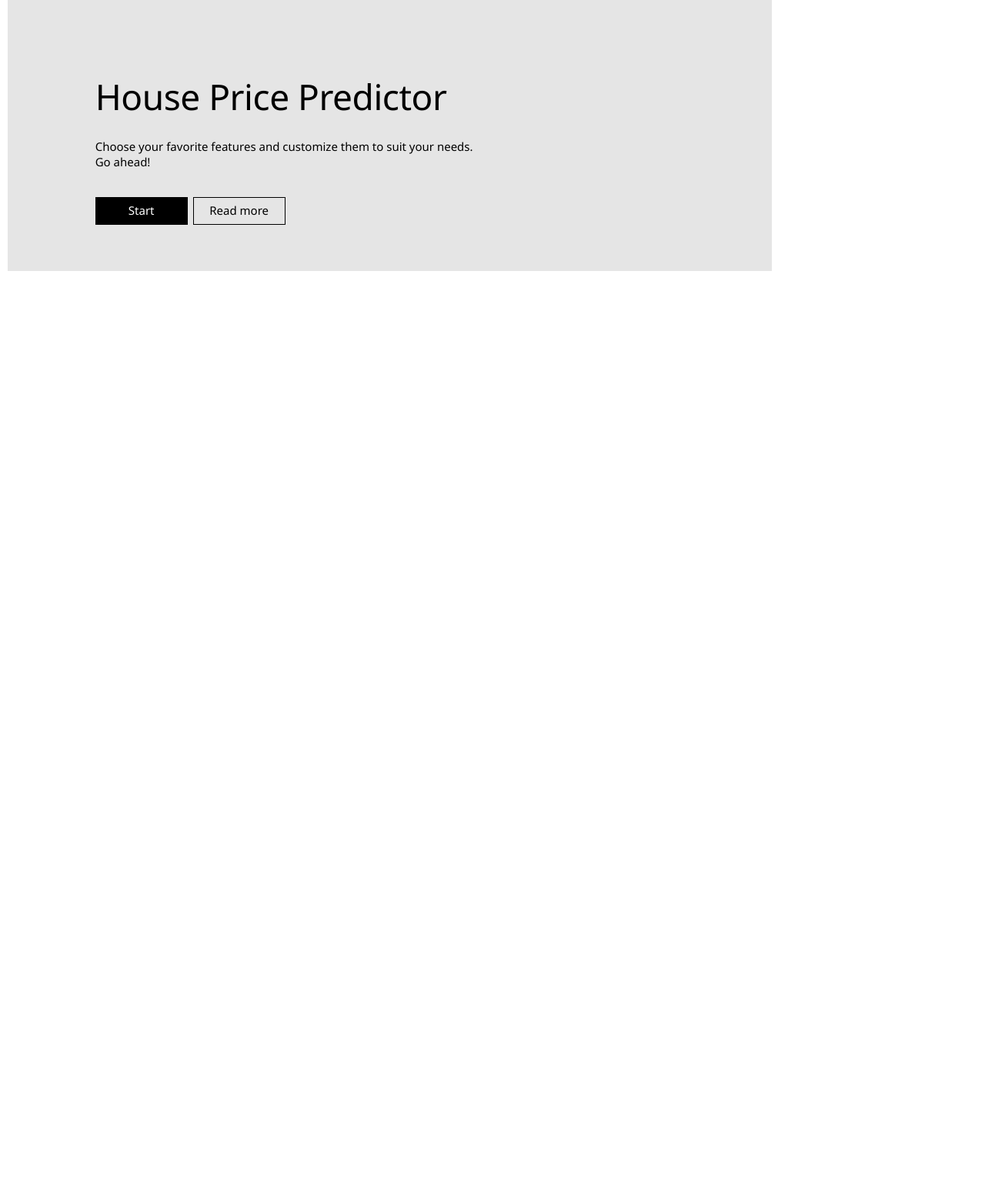
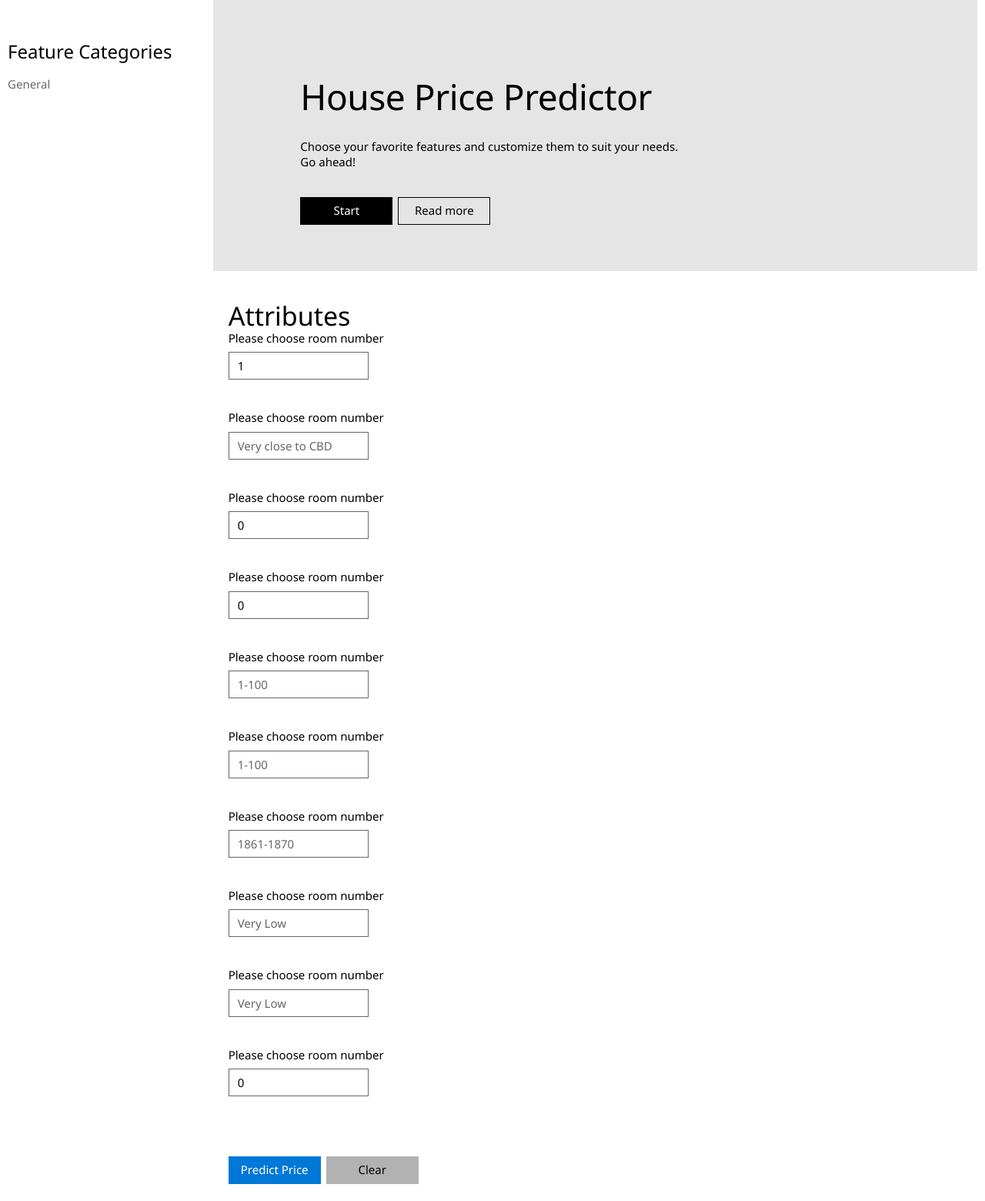
Before and after one commit to Franco1230/Data-Bootcamp-Final-Project, a Flask app: page / in a window 1280 px wide. Shown: the whole page at 77% size. Before the commit the page ends 352 px from the top, so only its background shows below. Run offline with Flask 2, Linux system fonts and the light colour scheme; some libraries are stand-ins or nearby versions.

Commit message:
Edit html files

```diff
--- a/templates/form.html
+++ b/templates/form.html
@@ -1,67 +1,112 @@
 <form>
-
-    {% for key in feature_form_structure %}
-
-    <div id="{{ key }}_id" class="type-h3">{{ key }}</div>
-
-    {% for feature in feature_form_structure[key] %}
-
+    <div id="General_id" class="type-h3">Attributes</div>
     <div class="form-group">
-
-        <label for="{{ feature['Label'] }}">{{ feature['Data']['Description'] }}</label>
-
-        {% if feature['Data']['Form'] == 'int64' %}
-
+        <label for="RoomNumber">Please choose room number</label>
         <div class="container-fuild">
-
             <div class="row">
-
                 <div class="col-md-5">
-
-                    <input type="number" class="form-control" id="{{ feature['Label'] }}" placeholder="1999"
-                        value="1999" />
-
+                    <input type="number" class="form-control" id="RoomNumber" placeholder="1" value="1" />
                 </div>
-
             </div>
-
         </div>
-
-
-        {% else %}
-
+    </div>
+    <div class="form-group">
+        <label for="DistanceFromCBD">Please choose room number</label>
         <div class="container-fuild">
-
             <div class="row">
-
                 <div class="col-md-5">
-
-                    <input type="number" class="form-control" id="{{ feature['Label'] }}" value="200.00"
-                        placeholder="200.00" />
-
+                    <input type="number" class="form-control" id="DistanceFromCBD" placeholder="Very close to CBD" value="Very close to CBD" />
                 </div>
-
             </div>
-
         </div>
-
-        {% endif %}
-
     </div>
-
-    {% endfor %}
-
-    {% endfor %}
-
+    <div class="form-group">
+        <label for="NumberOfBathroom">Please choose room number</label>
+        <div class="container-fuild">
+            <div class="row">
+                <div class="col-md-5">
+                    <input type="number" class="form-control" id="NumberOfBathroom" placeholder="0" value="0" />
+                </div>
+            </div>
+        </div>
+    </div>
+    <div class="form-group">
+        <label for="NumberOfCarPark">Please choose room number</label>
+        <div class="container-fuild">
+            <div class="row">
+                <div class="col-md-5">
+                    <input type="number" class="form-control" id="NumberOfCarPark" placeholder="0" value="0" />
+                </div>
+            </div>
+        </div>
+    </div>
+    <div class="form-group">
+        <label for="AmountOfLandSize">Please choose room number</label>
+        <div class="container-fuild">
+            <div class="row">
+                <div class="col-md-5">
+                    <input type="number" class="form-control" id="AmountOfLandSize" placeholder="1-100" value="1-100" />
+                </div>
+            </div>
+        </div>
+    </div>
+    <div class="form-group">
+        <label for="AmountOfBuildingArea">Please choose room number</label>
+        <div class="container-fuild">
+            <div class="row">
+                <div class="col-md-5">
+                    <input type="number" class="form-control" id="AmountOfBuildingArea" placeholder="1-100" value="1-100" />
+                </div>
+            </div>
+        </div>
+    </div>
+    <div class="form-group">
+        <label for="YearBuiltRanges">Please choose room number</label>
+        <div class="container-fuild">
+            <div class="row">
+                <div class="col-md-5">
+                    <input type="number" class="form-control" id="YearBuiltRanges" placeholder="1861-1870" value="1861-1870" />
+                </div>
+            </div>
+        </div>
+    </div>
+    <div class="form-group">
+        <label for="NumberOfPropertyCount">Please choose room number</label>
+        <div class="container-fuild">
+            <div class="row">
+                <div class="col-md-5">
+                    <input type="number" class="form-control" id="NumberOfPropertyCount" placeholder="Very Low" value="Very Low" />
+                </div>
+            </div>
+        </div>
+    </div>
+    <div class="form-group">
+        <label for="NumberOfCrimeRate">Please choose room number</label>
+        <div class="container-fuild">
+            <div class="row">
+                <div class="col-md-5">
+                    <input type="number" class="form-control" id="NumberOfCrimeRate" placeholder="Very Low" value="Very Low" />
+                </div>
+            </div>
+        </div>
+    </div>
+    <div class="form-group">
+        <label for="NumberOfNearbySchools">Please choose room number</label>
+        <div class="container-fuild">
+            <div class="row">
+                <div class="col-md-5">
+                    <input type="number" class="form-control" id="NumberOfNearbySchools" placeholder="0" value="0" />
+                </div>
+            </div>
+        </div>
+    </div>
     <div class="form-group">
         <div id="results"></div>
     </div>
-
     <div class="form-group">
         <div class="btn-group">
             <a class="btn btn-primary" onclick="predictPrice()">Predict Price</a>
             <a class="btn btn-default" onclick="clear_results()">Clear</a>
         </div>
     </div>
-
 </form>
--- a/templates/index.html
+++ b/templates/index.html
@@ -1,32 +1,22 @@
 <!DOCTYPE html>
 <html lang="en">
+
 <head>
   <meta charset="UTF-8">
   <meta http-equiv="X-UA-Compatible" content="IE=edge">
   <meta name="viewport" content="width=device-width, initial-scale=1.0">
-    <link
-      rel="stylesheet"
-      href="{{ url_for('static', filename='css/reset.css') }}"
-    />
-    <link
-      rel="stylesheet"
-      href="{{ url_for('static', filename='css/style.css') }}"
-    />
-    <link
-      rel="stylesheet"
-      href="{{ url_for('static', filename='css/winstrap.min.css') }}"
-    />
-    <link
-      rel="stylesheet"
-      href="{{ url_for('static', filename='css/winstrap-optional.min.css') }}"
-    />
+  <link rel="stylesheet" href="{{ url_for('static', filename='css/reset.css') }}" />
+  <link rel="stylesheet" href="{{ url_for('static', filename='css/style.css') }}" />
+  <link rel="stylesheet" href="{{ url_for('static', filename='css/winstrap.min.css') }}" />
+  <link rel="stylesheet" href="{{ url_for('static', filename='css/winstrap-optional.min.css') }}" />
   <title>House Price Predictions</title>
 </head>
+
 <body>
   <div>
     <div class="container-fluid">
       <div class="row">
-              <!-- <div class="col-md-5">{% include 'nav.html' %}</div> -->
+        <div class="col-md-5">{% include 'nav.html' %}</div>
         <div class="col-md-19">
           <div class="content">
             <div class="container-fluid">
@@ -57,7 +47,7 @@
               </div>
               <div class="container-fluid second">
                 <div class="row">
-                         <!-- <div class="col-md-24">{% include 'form.html' %}</div>                 -->
+                  <div class="col-md-24">{% include 'form.html' %}</div>
                 </div>
               </div>
             </div>
@@ -69,4 +59,5 @@
     <script src="{{ url_for('static', filename='js/vendor/bootstrap.min.js') }}"></script>
     <script src="{{ url_for('static', filename='js/vendor/app.js') }}"></script>
 </body>
+
 </html>
```
Lines whose indentation alone changed are shown as unchanged.
